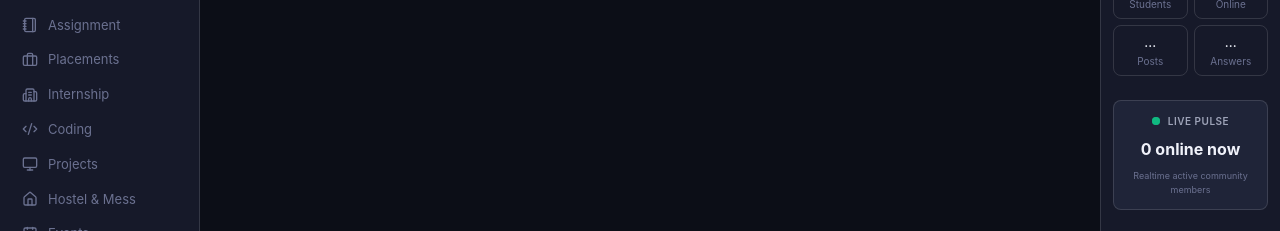
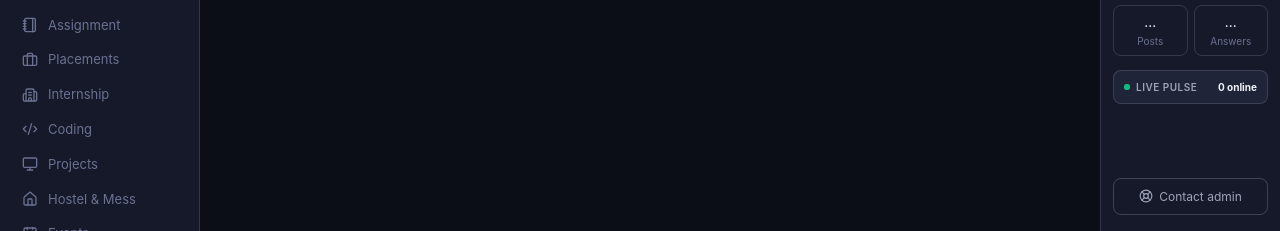
Before and after one commit to h4anshu/campus-talk, a Next.js app: page /spaces/1 in a window 1280 px wide. Shown: the part 569-800 px from the top of the page. Built offline with nearby package versions, Linux system fonts and the light colour scheme; no server answers.

Commit message:
design: convert Live Pulse to a compact single-row horizontal badge in RightSidebar

```diff
--- a/components/layout/RightSidebar.tsx
+++ b/components/layout/RightSidebar.tsx
@@ -25,7 +25,7 @@ export default function RightSidebar() {
   ];
 
   return (
-    <aside className="sticky top-[52px] hidden h-[calc(100vh-52px)] w-[180px] shrink-0 flex-col gap-6 overflow-y-auto border-l-[0.5px] border-[var(--border)] bg-[var(--bg-surface)] px-3 py-4 xl:flex">
+    <aside className="sticky top-[52px] hidden h-[calc(100vh-52px)] w-[180px] shrink-0 flex-col gap-3.5 overflow-y-auto border-l-[0.5px] border-[var(--border)] bg-[var(--bg-surface)] px-3 py-4 xl:flex">
       <div>
         <div className="flex items-center gap-1.5 px-1 text-[10px] font-medium uppercase tracking-wide text-[var(--text-muted)]">
           <TrendingUp className="h-3 w-3" />
@@ -82,22 +82,17 @@ export default function RightSidebar() {
         </div>
       </div>
 
-      <div className="rounded-lg border-[0.5px] border-[var(--border)] bg-[var(--bg-panel)] p-3 flex flex-col gap-1.5 items-center text-center">
-        <div className="flex items-center gap-2">
-          <span className="relative flex h-2 w-2">
+      <div className="rounded border-[0.5px] border-[var(--border)] bg-[var(--bg-panel)] px-2.5 py-2 flex items-center justify-between">
+        <div className="flex items-center gap-1.5">
+          <span className="relative flex h-1.5 w-1.5">
             <span className="animate-ping absolute inline-flex h-full w-full rounded-full bg-emerald-500 opacity-75"></span>
-            <span className="relative inline-flex rounded-full h-2 w-2 bg-emerald-500"></span>
+            <span className="relative inline-flex rounded-full h-1.5 w-1.5 bg-emerald-500"></span>
           </span>
-          <span className="text-[10px] font-semibold tracking-wider text-[var(--text-secondary)] uppercase">
-            Live Pulse
-          </span>
+          <span className="text-[10px] font-semibold text-[var(--text-secondary)] uppercase tracking-wider">Live Pulse</span>
         </div>
-        <div className="text-[16px] font-bold text-[var(--text-primary)] mt-0.5">
-          {stats?.online ?? '0'} online now
-        </div>
-        <div className="text-[9px] text-[var(--text-muted)]">
-          Realtime active community members
-        </div>
+        <span className="text-[10px] font-bold text-[var(--text-primary)]">
+          {stats?.online ?? '0'} online
+        </span>
       </div>
 
       <button
```
